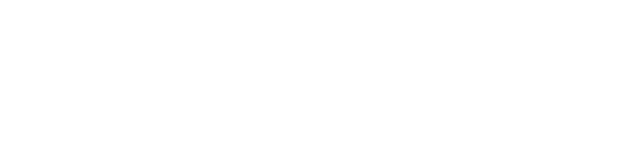
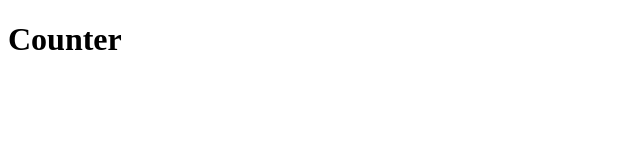
Before and after one commit to smweldes/JS-Counter, a website: page index.html in a window 1280 px wide. Shown: the whole page, without its empty margins (0-640 px from the left). Drawn offline with Linux system fonts and the light colour scheme.

Commit message:
Counter app creation

```diff
--- a/index.html
+++ b/index.html
@@ -5,8 +5,16 @@
     <meta http-equiv="X-UA-Compatible" content="IE=edge">
     <meta name="viewport" content="width=device-width, initial-scale=1.0">
     <title>Counter</title>
+    <link rel="stylesheet" href="styles.css"/>
 </head>
 <body>
-
+    <main>
+        <div class="container">
+            <h1>
+                Counter
+            </h1>
+        </div>
+    </main>
+    <script src="app.js"></script>
 </body>
 </html>
```
Also changed, not shown: styles.css (added).
